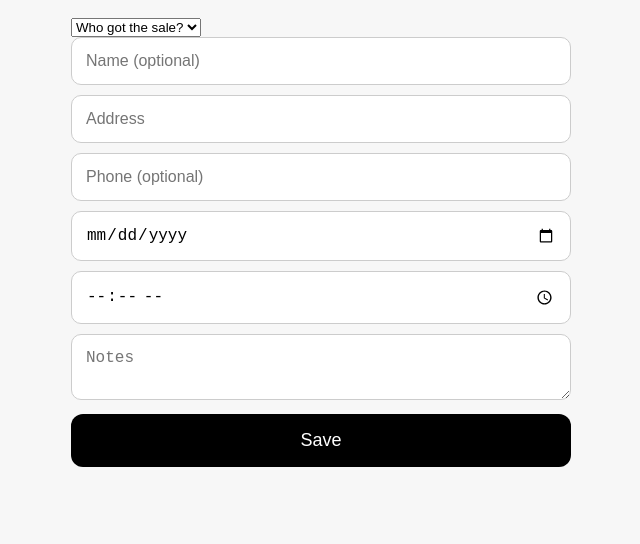
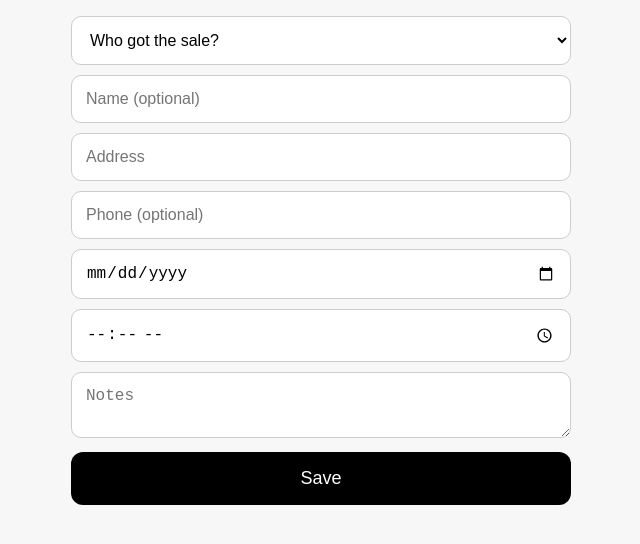
Before and after one commit to andrewbusiness/leadsapp, a plain HTML site: page index.html in a window 1280 px wide. Shown: the whole page, without its empty margins (319-959 px from the left). Drawn offline with Linux system fonts and the light colour scheme.

Commit message:
Update index.html

```diff
--- a/index.html
+++ b/index.html
@@ -36,6 +36,17 @@
       background: black;
       color: white;
     }
+
+    select {
+  width: 100%;
+  font-size: 16px;
+  padding: 14px;
+  margin-bottom: 10px;
+  border-radius: 10px;
+  border: 1px solid #ccc;
+  box-sizing: border-box;
+  background: white;
+}
 
     .status {
       text-align: center;
```
